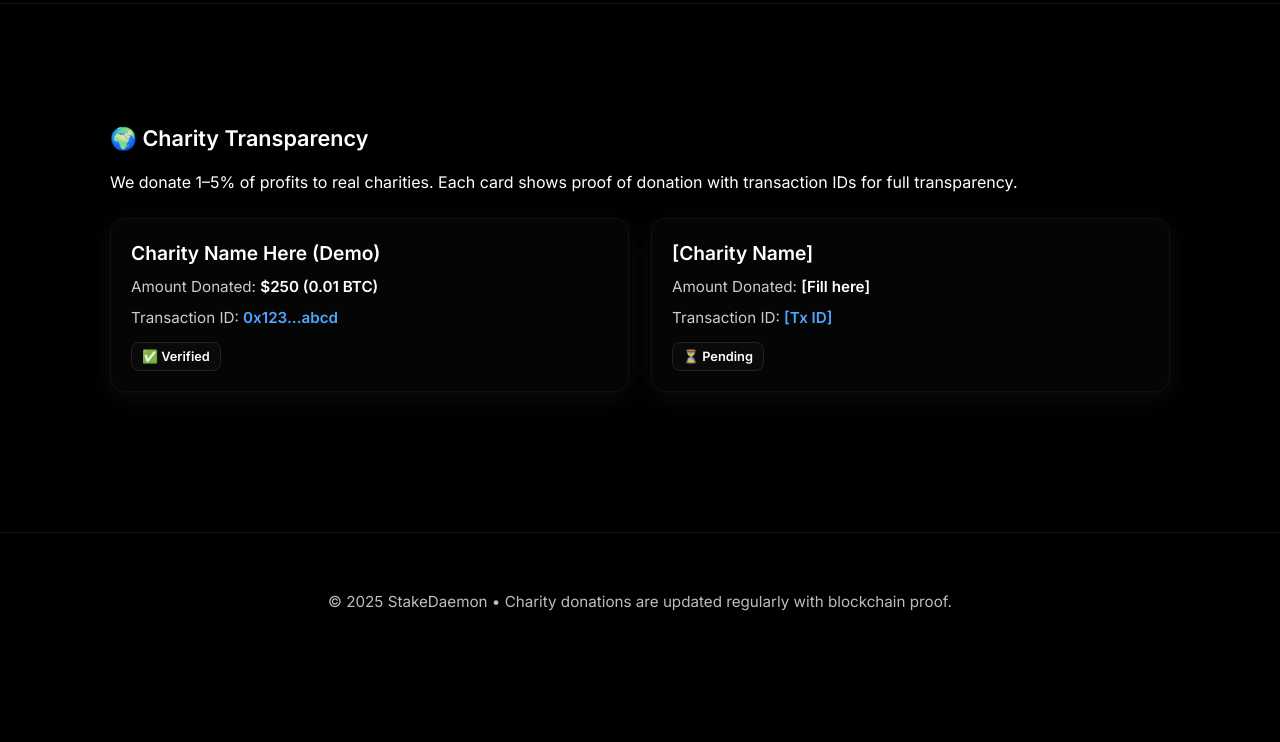
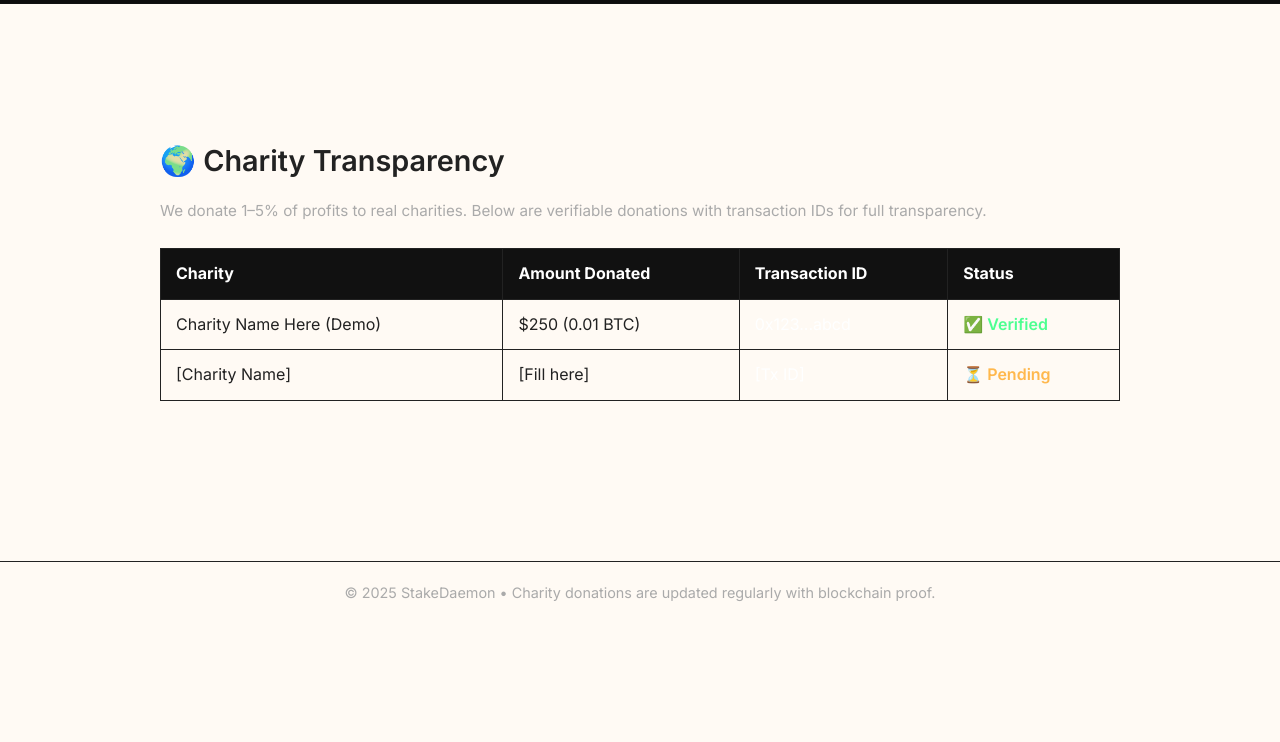
Before and after one commit to StakeDaemon/StakeDaemon.github.io, a website: page charity.html in a window 1280 px wide. Shown: the part 58-800 px from the top of the page. Drawn offline with Linux system fonts and the light colour scheme.

Commit message:
Update charity.html

```diff
--- a/charity.html
+++ b/charity.html
@@ -7,58 +7,60 @@
   <link href="https://fonts.googleapis.com/css2?family=Inter:wght@300;400;600;700&display=swap" rel="stylesheet">
   <link rel="stylesheet" href="style.css">
   <style>
+    body {
+      background: #fffaf4;
+      color: #222;
+      font-family: 'Inter', sans-serif;
+    }
     .charity-wrap {
-      max-width: 1200px;
-      margin: 50px auto;
+      max-width: 1000px;
+      margin: 60px auto;
       padding: 20px;
+      line-height: 1.6;
     }
-    .charity-grid {
-      display: grid;
-      grid-template-columns: repeat(auto-fit, minmax(280px, 1fr));
-      gap: 22px;
+    h2 {
+      font-size: 1.8rem;
+      margin-bottom: 12px;
+      color: #222;
     }
-    .charity-card {
-      background: rgba(255,255,255,0.02);
-      border: 1px solid #111;
-      border-radius: 14px;
-      padding: 20px;
-      box-shadow: 0 6px 24px rgba(255,255,255,0.05);
-      transition: transform 0.25s ease, box-shadow 0.25s ease;
+    .small-muted {
+      font-size: 0.95rem;
+      color: #aaa;
+      margin-bottom: 25px;
     }
-    .charity-card:hover {
-      transform: translateY(-6px);
-      box-shadow: 0 12px 36px rgba(255,255,255,0.08);
+    .charity-table {
+      width: 100%;
+      border-collapse: collapse;
+      margin-top: 20px;
     }
-    .charity-card h3 {
-      margin-top: 0;
-      font-size: 1.2rem;
+    .charity-table th, .charity-table td {
+      border: 1px solid #222;
+      padding: 12px 15px;
+      text-align: left;
+    }
+    .charity-table th {
+      background: #111;
       color: #fff;
     }
-    .charity-detail {
-      margin-top: 8px;
-      color: #ccc;
-      font-size: 0.95rem;
+    .charity-table tr:nth-child(even) {
+      background: rgba(255,255,255,0.02);
     }
-    .charity-detail span {
-      color: #fff;
+    .status {
       font-weight: 600;
     }
-    .charity-detail a {
-      color: #4da6ff;
-      text-decoration: none;
+    .status.verified {
+      color: #4dff91;
     }
-    .charity-detail a:hover {
-      text-decoration: underline;
+    .status.pending {
+      color: #ffb84d;
     }
-    .status-tag {
-      display: inline-block;
-      padding: 4px 10px;
-      border-radius: 8px;
-      font-size: 0.8rem;
-      margin-top: 12px;
-      font-weight: 600;
-      background: #0a0a0a;
-      border: 1px solid #222;
+    footer {
+      margin-top: 50px;
+      padding: 20px;
+      font-size: 0.9rem;
+      text-align: center;
+      border-top: 1px solid #222;
+      color: #aaa;
     }
   </style>
 </head>
@@ -69,13 +71,13 @@
     <div class="nav-inner">
       <div class="logo">🐉 StakeDaemon</div>
       <nav class="nav-links">
-        <a href="index.html">Home</a>
-        <a href="calculator.html">Calculator</a>
-        <a href="charity.html">Charity</a>
-        <a href="about.html">About</a> <!-- ✅ Added for consistency -->
-        <a href="terms.html">Terms</a>
-        <a href="privacy.html">Privacy</a>
-        <a href="joinnow.html" class="btn">Join Now</a>
+ <a href="index.html">Home</a>
+ <a href="calculator.html">Calculator</a>
+ <a href="charity.html">Charity</a>
+ <a href="about.html">About</a>
+ <a href="terms.html" class="active">Terms</a>
+ <a href="privacy.html">Privacy</a>
+ <a href="joinnow.html" class="btn">Join Now</a>
       </nav>
     </div>
   </header>
@@ -83,36 +85,33 @@
   <main class="container">
     <section class="charity-wrap">
       <h2>🌍 Charity Transparency</h2>
-      <p class="small-muted">We donate 1–5% of profits to real charities. Each card shows proof of donation with transaction IDs for full transparency.</p>
+      <p class="small-muted">We donate 1–5% of profits to real charities. Below are verifiable donations with transaction IDs for full transparency.</p>
 
-      <div class="charity-grid" style="margin-top:24px;">
-
-        <!-- Example charity card -->
-        <div class="charity-card">
-          <h3>Charity Name Here (Demo)</h3>
-          <div class="charity-detail">Amount Donated: <span>$250 (0.01 BTC)</span></div>
-          <div class="charity-detail">Transaction ID:
-            <span><a href="#" target="_blank">0x123...abcd</a></span>
-          </div>
-          <div class="status-tag">✅ Verified</div>
-        </div>
-
-        <!-- Blank card to duplicate -->
-        <div class="charity-card">
-          <h3>[Charity Name]</h3>
-          <div class="charity-detail">Amount Donated: <span>[Fill here]</span></div>
-          <div class="charity-detail">Transaction ID:
-            <span><a href="#" target="_blank">[Tx ID]</a></span>
-          </div>
-          <div class="status-tag">⏳ Pending</div>
-        </div>
-
-      </div>
+      <table class="charity-table">
+        <tr>
+          <th>Charity</th>
+          <th>Amount Donated</th>
+          <th>Transaction ID</th>
+          <th>Status</th>
+        </tr>
+        <tr>
+          <td>Charity Name Here (Demo)</td>
+          <td>$250 (0.01 BTC)</td>
+          <td><a href="#" target="_blank">0x123...abcd</a></td>
+          <td class="status verified">✅ Verified</td>
+        </tr>
+        <tr>
+          <td>[Charity Name]</td>
+          <td>[Fill here]</td>
+          <td><a href="#" target="_blank">[Tx ID]</a></td>
+          <td class="status pending">⏳ Pending</td>
+        </tr>
+      </table>
     </section>
   </main>
 
-  <footer style="margin-top:40px;">
-    <div class="container small-muted">© 2025 StakeDaemon • Charity donations are updated regularly with blockchain proof.</div>
+  <footer>
+    © 2025 StakeDaemon • Charity donations are updated regularly with blockchain proof.
   </footer>
 
 </body>
```
